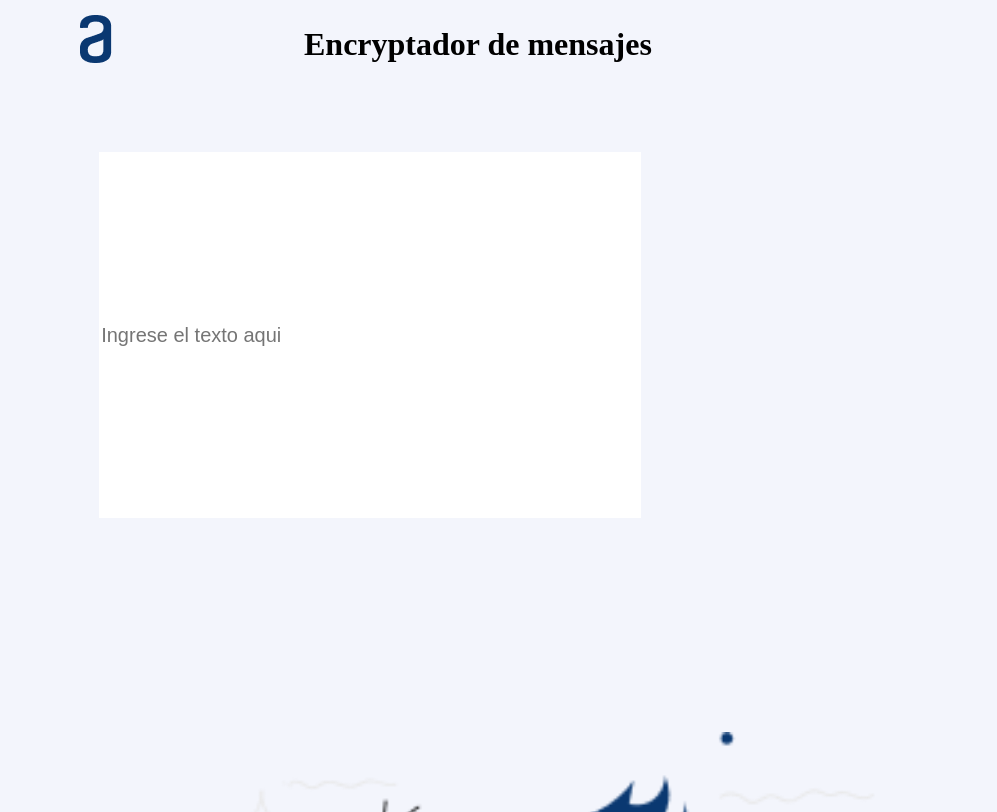
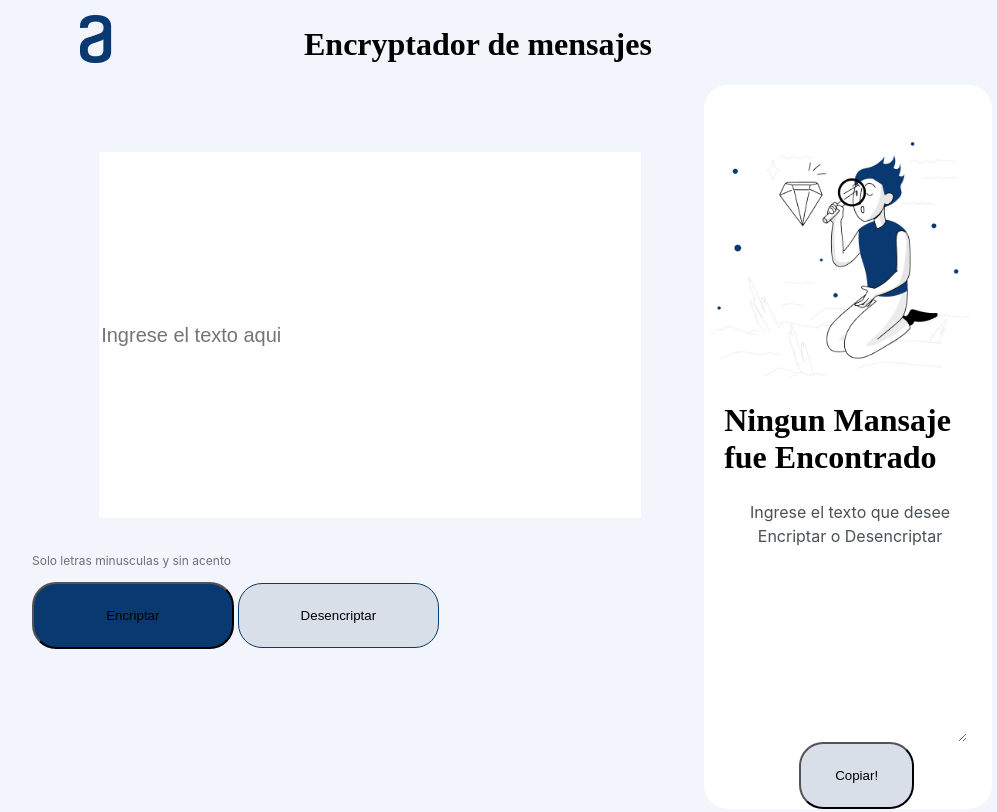
Before and after one commit to elenuco/EcryptadorAlura, a website: page index.html in a window 1280 px wide. Shown: the top 812 px of the page, without its empty margins (128-1125 px from the left). Drawn offline with Linux system fonts and the light colour scheme.

Commit message:
cambios ys debugueo

```diff
--- a/script.js
+++ b/script.js
@@ -9,7 +9,7 @@ function encryptar(){
     //Aca inicia la encryptacion
         document.getElementById("imgDerecha").style.display = "none";
         document.getElementById("texto").style.display= "none";
-        document.getElementById("imgDerecha").innerHTML = "txtCypher";
+        document.getElementById("texto2").innerHTML = txtCypher;
         document.getElementById("copiar").style = "show";
         document.getElementById("copiar").style.display = "inherint";
 
@@ -25,7 +25,7 @@ function desencryptar(){
     //Aca inicia la encryptacion
         document.getElementById("imgDerecha").style.display = "none";
         document.getElementById("texto").style.display= "none";
-        document.getElementById("imgDerecha").innerHTML = "txtCypher";
+        document.getElementById("texto2").innerHTML = txtCypher;
         document.getElementById("copiar").style = "show";
         document.getElementById("copiar").style.display = "inherint";
 
--- a/style.css
+++ b/style.css
@@ -23,7 +23,7 @@ body {
     border-radius: 24px;
 }
 
-.rigth {
+.right {
     float: right;
     width: 30%;
     height: auto;
@@ -124,13 +124,6 @@ body {
 
 #btn-encryptar {
     /* Button */
-
-
-    /* Auto layout */
-
-    display: flex;
-    flex-direction: row;
-    align-items: flex-start;
     padding: 24px;
     gap: 8px;
 
@@ -141,12 +134,6 @@ body {
 
     background: #0A3871;
     border-radius: 24px;
-
-    /* Inside auto layout */
-
-    flex: none;
-    order: 0;
-    flex-grow: 0;
 }
 
 #btn-desencryptar {
@@ -154,9 +141,9 @@ body {
     box-sizing: border-box;
 
     /* Auto layout */
-    display: flex;
-    flex-direction: row;
-    align-items: flex-start;
+
+
+
     padding: 24px;
     gap: 8px;
 
@@ -170,18 +157,13 @@ body {
     border: 1px solid #0A3871;
     border-radius: 24px;
 
-    /* Inside auto layout */
-    flex: none;
-    order: 1;
-    flex-grow: 0;
 }
-#copiar{
+
+#copiar {
     margin-left: 33%;
-    margin-top: 90%;
     padding: 24px;
     width: 40%;
     height: 10%;
     background: #D8DFE8;
     border-radius: 24px;
-    display: none;
 }
```
Also changed, not shown: index.html (+3 -0 lines), package.json (added, +23 -0 lines), 2 other files.
